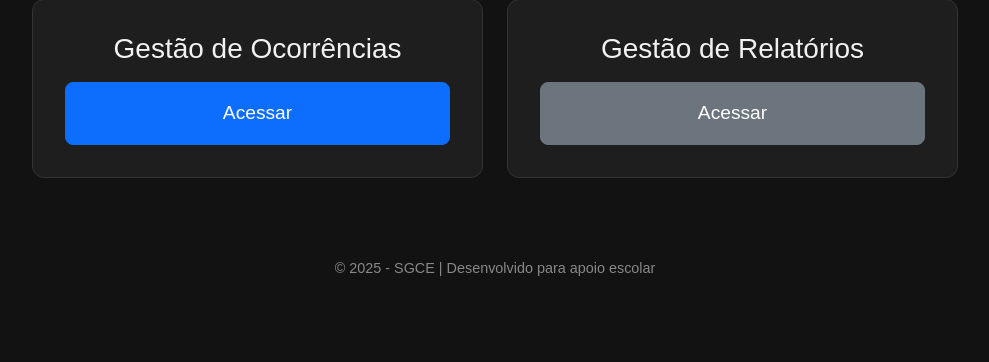
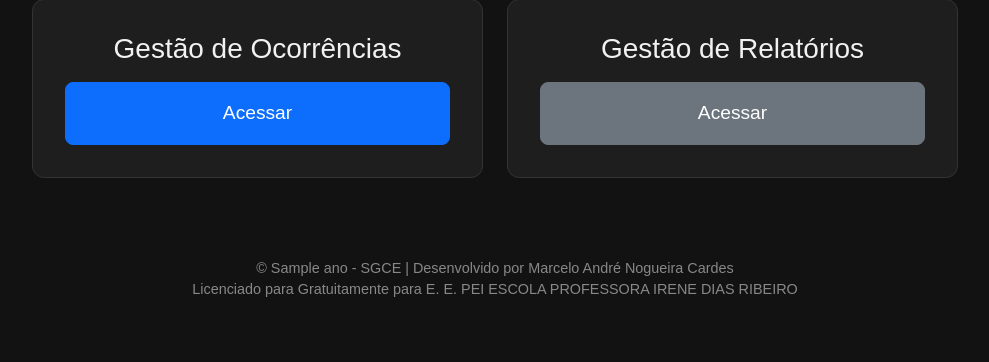
Before and after one commit to ocorrenciasidr/idr, a Flask app: template templates/home.html in a window 1280 px wide. Shown: the part 155-517 px from the top of the page, without its empty margins (145-1134 px from the left). Run offline with Flask 3, Linux system fonts and the light colour scheme; the template is opened without the code that fills it: most values are stand-ins (such as "Sample title", 1, 10 or a date in 2020).

Commit message:
Update home.html

```diff
--- a/templates/home.html
+++ b/templates/home.html
@@ -80,7 +80,8 @@
 
         <!-- Rodapé -->
         <footer>
-            &copy; {{ datetime.utcnow().year }} - SGCE | Desenvolvido para apoio escolar
+            &copy; {{ ano }} - SGCE | Desenvolvido por Marcelo André Nogueira Cardes <br>
+            Licenciado para Gratuitamente para E. E. PEI ESCOLA PROFESSORA IRENE DIAS RIBEIRO</BR>
         </footer>
     </div>
 
```
